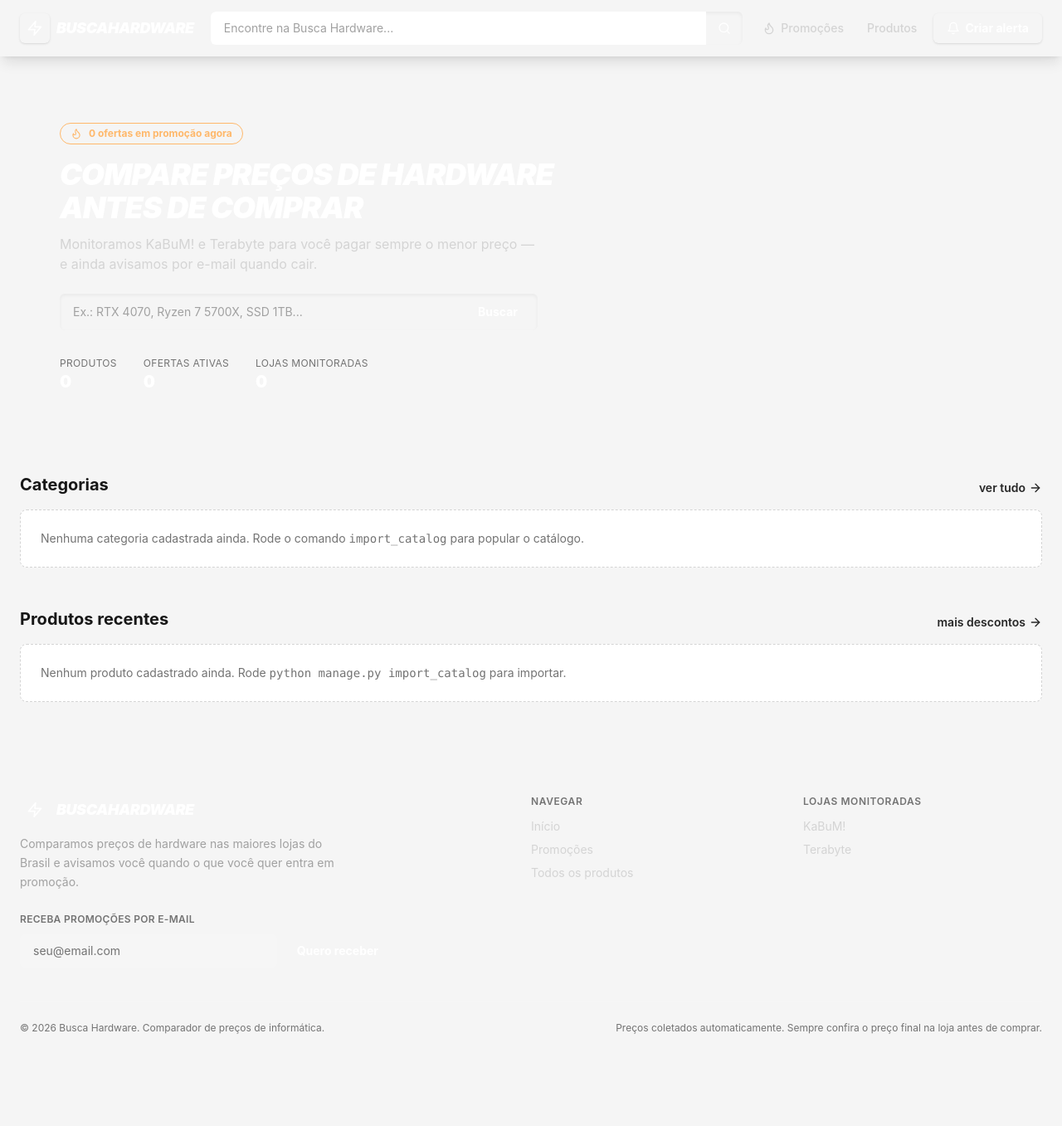
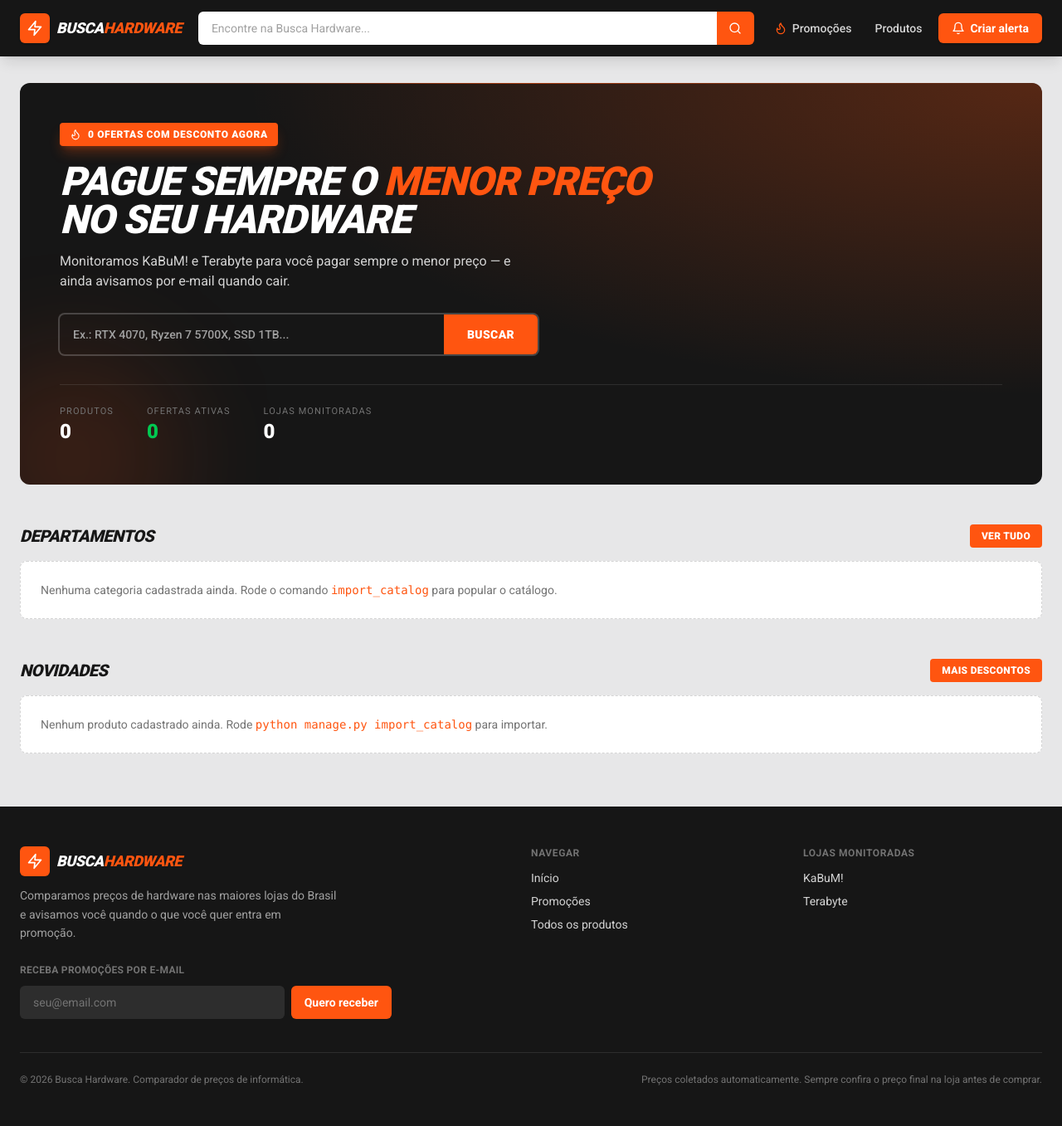
Before and after one commit to kauafernandomelo/busca-hardware, a Django app: page / in a window 1280 px wide. Shown: the whole page at 83% size. Before the commit the page ends 1246 px from the top, so only its background shows below. Run offline with Django 5.2, Linux system fonts and the light colour scheme; data that the repository does not hold is empty; style sheets or scripts are compiled from the project's sources.

Commit message:
Fase 8: visual profissional estilo TB/Amazon - hero banner, menu departamentos e titulos caixa-alta

```diff
--- a/templates/base.html
+++ b/templates/base.html
@@ -14,7 +14,7 @@
     <link href="https://fonts.googleapis.com/css2?family=Roboto:wght@400;500;700;900&display=swap" rel="stylesheet">
     <link rel="stylesheet" href="{% static 'css/dist/styles.css' %}">
 </head>
-<body class="flex min-h-full flex-col bg-neutral-100 text-neutral-800 antialiased">
+<body class="flex min-h-full flex-col bg-page text-neutral-800 antialiased">
 
     <header class="sticky top-0 z-40 shadow-lg">
         <!-- Nível 1: marca, busca e ações (grafite estilo Terabyte) -->
@@ -75,22 +75,28 @@
 
         <!-- Nível 2: barra de departamentos -->
         {% if nav_categories %}
-        <nav class="hidden border-b-2 border-brand bg-ink-900 md:block" aria-label="Categorias">
+        <nav class="hidden bg-black md:block" aria-label="Categorias">
             <div class="mx-auto max-w-7xl px-4 sm:px-6">
-                <ul class="flex h-11 items-center gap-1 overflow-x-auto text-sm font-medium text-neutral-300">
+                <ul class="flex h-12 items-stretch gap-1 overflow-x-auto text-sm font-bold uppercase tracking-wide text-neutral-200">
                     <li>
-                        <a href="{% url 'catalog:promotions' %}" class="inline-flex items-center gap-1.5 whitespace-nowrap rounded-sm bg-brand px-3 py-1.5 font-bold text-white transition hover:bg-brand-dark">
+                        <a href="{% url 'catalog:search' %}" class="flex items-center gap-2.5 bg-white/10 px-5 transition hover:bg-brand hover:text-white">
+                            <span aria-hidden="true"><span class="block h-0.5 w-5 bg-current"></span><span class="mt-1 block h-0.5 w-5 bg-current"></span><span class="mt-1 block h-0.5 w-3 bg-current"></span></span>
+                            Departamentos
+                        </a>
+                    </li>
+                    <li>
+                        <a href="{% url 'catalog:promotions' %}" class="flex items-center gap-1.5 whitespace-nowrap bg-brand px-4 text-white transition hover:bg-brand-dark">
                             {% icon "flame" "h-4 w-4" %} Ofertas
                         </a>
                     </li>
                     {% for category in nav_categories %}
                     <li>
                         <a href="{{ category.get_absolute_url }}"
-                           class="whitespace-nowrap rounded-sm px-3 py-1.5 transition hover:bg-white/10 hover:text-white">{{ category.name }}</a>
+                           class="flex items-center whitespace-nowrap px-3.5 transition hover:bg-white/10 hover:text-white">{{ category.name }}</a>
                     </li>
                     {% endfor %}
                     <li>
-                        <a href="{% url 'catalog:search' %}" class="ml-auto inline-flex items-center gap-1 whitespace-nowrap rounded-sm px-3 py-1.5 text-neutral-400 transition hover:bg-white/10 hover:text-white">
+                        <a href="{% url 'catalog:search' %}" class="ml-auto flex items-center gap-1 whitespace-nowrap px-3.5 text-neutral-400 transition hover:bg-white/10 hover:text-white">
                             Ver tudo {% icon "arrow-right" "h-3.5 w-3.5" %}
                         </a>
                     </li>
--- a/templates/catalog/home.html
+++ b/templates/catalog/home.html
@@ -5,46 +5,48 @@
 
 {% block content %}
 
-<section class="relative overflow-hidden rounded-xl bg-gradient-to-r from-ink-950 via-ink-900 to-ink-800 p-8 text-white sm:p-12">
-    <div class="pointer-events-none absolute -right-24 -top-24 h-72 w-72 rounded-full bg-brand/15 blur-3xl"></div>
+<section class="relative overflow-hidden rounded-xl bg-ink-950 p-8 text-white sm:p-12">
+    <div class="pointer-events-none absolute inset-0 bg-[radial-gradient(ellipse_at_top_right,rgba(255,85,16,0.28),transparent_55%)]"></div>
+    <div class="pointer-events-none absolute -bottom-24 -left-16 h-64 w-64 rounded-full bg-brand/15 blur-3xl"></div>
+    <div class="pointer-events-none absolute inset-x-0 top-0 h-px bg-gradient-to-r from-transparent via-brand/60 to-transparent"></div>
 
-    <span class="inline-flex items-center gap-2 rounded-full border border-brand/40 bg-brand/10 px-3 py-1 text-xs font-bold text-orange-300">
-        {% icon "flame" "h-3.5 w-3.5" %} {{ stats.promos }} ofertas em promoção agora
+    <span class="relative inline-flex items-center gap-2 rounded-sm bg-brand px-3 py-1.5 text-xs font-black uppercase tracking-wider shadow-lg shadow-brand/30">
+        {% icon "flame" "h-3.5 w-3.5" %} {{ stats.promos }} ofertas com desconto agora
     </span>
 
-    <h1 class="mt-4 max-w-2xl text-3xl font-black uppercase italic tracking-tight sm:text-4xl">
-        Compare preços de <span class="text-brand">hardware</span> antes de comprar
+    <h1 class="relative mt-5 max-w-3xl text-4xl font-black uppercase italic leading-[0.95] tracking-tight sm:text-5xl">
+        Pague sempre o <span class="text-brand">menor preço</span> no seu hardware
     </h1>
-    <p class="mt-3 max-w-xl text-neutral-300">
+    <p class="relative mt-4 max-w-xl text-neutral-300">
         Monitoramos KaBuM! e Terabyte para você pagar sempre o menor preço — e ainda avisamos por e-mail quando cair.
     </p>
 
-    <form action="{% url 'catalog:search' %}" method="get" class="mt-6 flex max-w-xl overflow-hidden rounded-md shadow-inner" role="search">
+    <form action="{% url 'catalog:search' %}" method="get" class="relative mt-7 flex max-w-xl overflow-hidden rounded-md ring-2 ring-white/20 transition focus-within:ring-brand" role="search">
         <input type="search" name="q" placeholder="Ex.: RTX 4070, Ryzen 7 5700X, SSD 1TB..." aria-label="Buscar produtos"
-               class="w-full px-4 py-3 text-sm text-neutral-800 placeholder:text-neutral-400 focus:outline-none">
-        <button type="submit" class="shrink-0 bg-brand px-6 py-3 text-sm font-bold text-white transition hover:bg-brand-dark">
+               class="w-full px-4 py-3.5 text-sm font-medium text-neutral-800 placeholder:text-neutral-400 focus:outline-none">
+        <button type="submit" class="shrink-0 bg-brand px-7 text-sm font-black uppercase tracking-wide text-white transition hover:bg-brand-dark">
             Buscar
         </button>
     </form>
 
-    <dl class="mt-8 flex flex-wrap gap-x-8 gap-y-3 text-sm">
-        <div><dt class="text-xs uppercase tracking-wide text-neutral-500">Produtos</dt><dd class="text-xl font-black">{{ stats.products }}</dd></div>
-        <div><dt class="text-xs uppercase tracking-wide text-neutral-500">Ofertas ativas</dt><dd class="text-xl font-black">{{ stats.offers }}</dd></div>
-        <div><dt class="text-xs uppercase tracking-wide text-neutral-500">Lojas monitoradas</dt><dd class="text-xl font-black">{{ stats.stores }}</dd></div>
+    <dl class="relative mt-9 flex flex-wrap gap-x-10 gap-y-3 border-t border-white/10 pt-6 text-sm">
+        <div><dt class="text-[11px] uppercase tracking-widest text-neutral-500">Produtos</dt><dd class="text-2xl font-black">{{ stats.products }}</dd></div>
+        <div><dt class="text-[11px] uppercase tracking-widest text-neutral-500">Ofertas ativas</dt><dd class="text-2xl font-black text-green-500">{{ stats.offers }}</dd></div>
+        <div><dt class="text-[11px] uppercase tracking-widest text-neutral-500">Lojas monitoradas</dt><dd class="text-2xl font-black">{{ stats.stores }}</dd></div>
     </dl>
 </section>
 
 <section id="categorias" class="mt-12 scroll-mt-28">
-    <div class="flex items-end justify-between">
-        <h2 class="text-xl font-bold text-neutral-900">Categorias</h2>
-        <a href="{% url 'catalog:search' %}" class="inline-flex items-center gap-1 text-sm font-semibold text-brand transition hover:text-brand-dark">ver tudo {% icon "arrow-right" "h-4 w-4" %}</a>
+    <div class="flex items-end justify-between gap-3">
+        <h2 class="text-xl font-black uppercase italic tracking-tight text-neutral-900">Departamentos</h2>
+        <a href="{% url 'catalog:search' %}" class="rounded-sm bg-brand px-3.5 py-1.5 text-xs font-black uppercase tracking-wide text-white transition hover:bg-brand-dark">ver tudo</a>
     </div>
     {% if root_categories %}
     <div class="mt-4 grid grid-cols-2 gap-3 sm:grid-cols-3 lg:grid-cols-5 xl:grid-cols-7">
         {% for category in root_categories %}
-        <a href="{% url 'catalog:category' category.slug %}" class="group flex flex-col items-center gap-2 rounded-lg border border-neutral-200 bg-white p-4 shadow-sm transition hover:-translate-y-0.5 hover:border-brand/50 hover:shadow-md">
-            <span class="grid h-11 w-11 place-items-center rounded-full bg-neutral-100 text-neutral-500 transition group-hover:bg-brand/10 group-hover:text-brand">{% icon category|category_icon "h-5.5 w-5.5" %}</span>
-            <span class="text-center text-xs font-semibold leading-tight transition-colors group-hover:text-brand-dark">{{ category.name }}</span>
+        <a href="{% url 'catalog:category' category.slug %}" class="group flex items-center gap-3 rounded-lg border border-neutral-200 bg-white p-3 shadow-sm transition hover:-translate-y-0.5 hover:border-brand/60 hover:shadow-md">
+            <span class="grid h-11 w-11 shrink-0 place-items-center rounded-md bg-neutral-100 text-neutral-500 transition group-hover:bg-brand group-hover:text-white">{% icon category|category_icon "h-5.5 w-5.5" %}</span>
+            <span class="text-xs font-bold uppercase leading-tight transition-colors group-hover:text-brand-dark">{{ category.name }}</span>
         </a>
         {% endfor %}
     </div>
@@ -57,9 +59,9 @@
 
 {% if top_promos %}
 <section class="mt-12">
-    <div class="flex items-end justify-between">
-        <h2 class="inline-flex items-center gap-2 text-xl font-bold text-neutral-900">{% icon "flame" "h-5 w-5 text-brand" %} Ofertas em destaque</h2>
-        <a href="{% url 'catalog:promotions' %}" class="inline-flex items-center gap-1 text-sm font-semibold text-brand transition hover:text-brand-dark">ver todas {% icon "arrow-right" "h-4 w-4" %}</a>
+    <div class="flex items-end justify-between gap-3">
+        <h2 class="inline-flex items-center gap-2 text-xl font-black uppercase italic tracking-tight text-neutral-900">{% icon "flame" "h-5 w-5 text-brand" %} Ofertas em destaque</h2>
+        <a href="{% url 'catalog:promotions' %}" class="rounded-sm bg-brand px-3.5 py-1.5 text-xs font-black uppercase tracking-wide text-white transition hover:bg-brand-dark">ver todas</a>
     </div>
     <div class="stagger-fade mt-4 grid grid-cols-1 gap-3 sm:grid-cols-2 lg:grid-cols-4">
         {% for offer in top_promos %}
@@ -88,9 +90,9 @@
 {% endif %}
 
 <section class="mt-12">
-    <div class="flex items-end justify-between">
-        <h2 class="text-xl font-bold text-neutral-900">Produtos recentes</h2>
-        <a href="{% url 'catalog:search' %}?ord=desconto" class="inline-flex items-center gap-1 text-sm font-semibold text-brand transition hover:text-brand-dark">mais descontos {% icon "arrow-right" "h-4 w-4" %}</a>
+    <div class="flex items-end justify-between gap-3">
+        <h2 class="text-xl font-black uppercase italic tracking-tight text-neutral-900">Novidades</h2>
+        <a href="{% url 'catalog:search' %}?ord=desconto" class="rounded-sm bg-brand px-3.5 py-1.5 text-xs font-black uppercase tracking-wide text-white transition hover:bg-brand-dark">mais descontos</a>
     </div>
     {% if recent_products %}
     <div class="stagger-fade mt-4 grid grid-cols-1 gap-4 sm:grid-cols-2 lg:grid-cols-4">
--- a/templates/catalog/promotions.html
+++ b/templates/catalog/promotions.html
@@ -16,7 +16,7 @@
 
 <div class="flex flex-wrap items-end justify-between gap-4">
     <div>
-        <h1 class="inline-flex items-center gap-2 text-3xl font-black tracking-tight text-neutral-900">{% icon "flame" "h-7 w-7 text-brand" %} Promoções</h1>
+        <h1 class="inline-flex items-center gap-2 text-3xl font-black uppercase italic tracking-tight text-neutral-900">{% icon "flame" "h-7 w-7 text-brand" %} Promoções</h1>
         <p class="mt-1 text-sm text-neutral-500">{{ total }} oferta(s) com desconto detectado nas lojas monitoradas.</p>
     </div>
     <span class="rounded-full border border-brand/30 bg-orange-50 px-4 py-1.5 text-xs font-bold text-brand">atualizado a cada coleta</span>
--- a/theme/static_src/src/styles.css
+++ b/theme/static_src/src/styles.css
@@ -10,7 +10,16 @@
 @source "../../../**/*.{html,py,js}";
 
 @theme {
-    --font-sans: "Inter", ui-sans-serif, system-ui, -apple-system, sans-serif;
+    --font-sans: "Roboto", ui-sans-serif, system-ui, -apple-system, sans-serif;
+
+    /* Identidade estilo marketplace BR: grafite + laranja de ação */
+    --color-ink-950: #161616;
+    --color-ink-900: #1d1d1d;
+    --color-ink-800: #262626;
+    --color-ink-700: #303030;
+    --color-brand: #ff5510;
+    --color-brand-dark: #e04800;
+    --color-page: #e7e7e8;
 
     --ease-out-smooth: cubic-bezier(0.22, 1, 0.36, 1);
 
@@ -50,13 +59,13 @@
     }
 
     :focus-visible {
-        outline: 2px solid var(--color-blue-500);
+        outline: 2px solid var(--color-brand);
         outline-offset: 2px;
         border-radius: 2px;
     }
 
     ::selection {
-        background-color: color-mix(in oklab, var(--color-blue-500) 25%, transparent);
+        background-color: color-mix(in oklab, var(--color-brand) 30%, transparent);
     }
 
     /* Transições suaves globais para elementos interativos */
```
